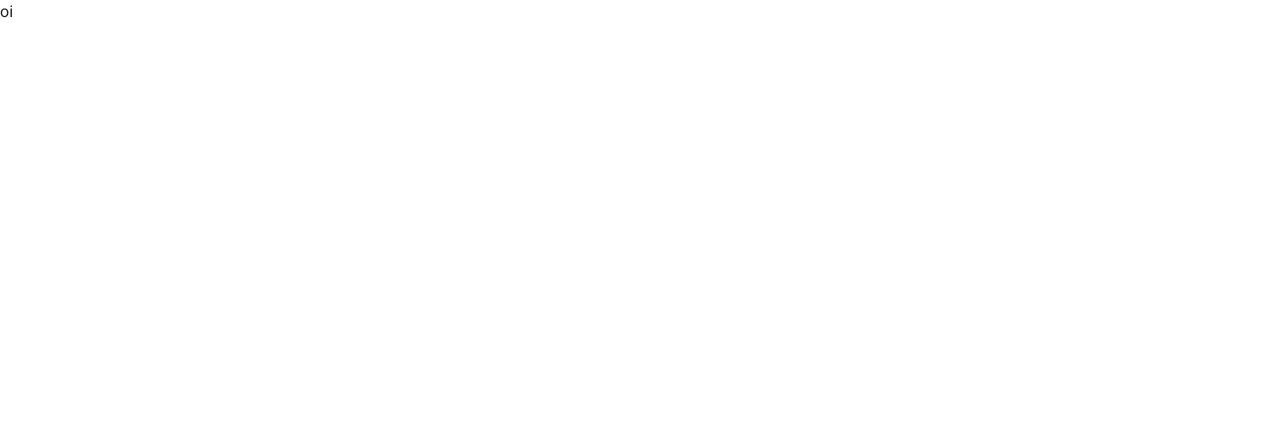
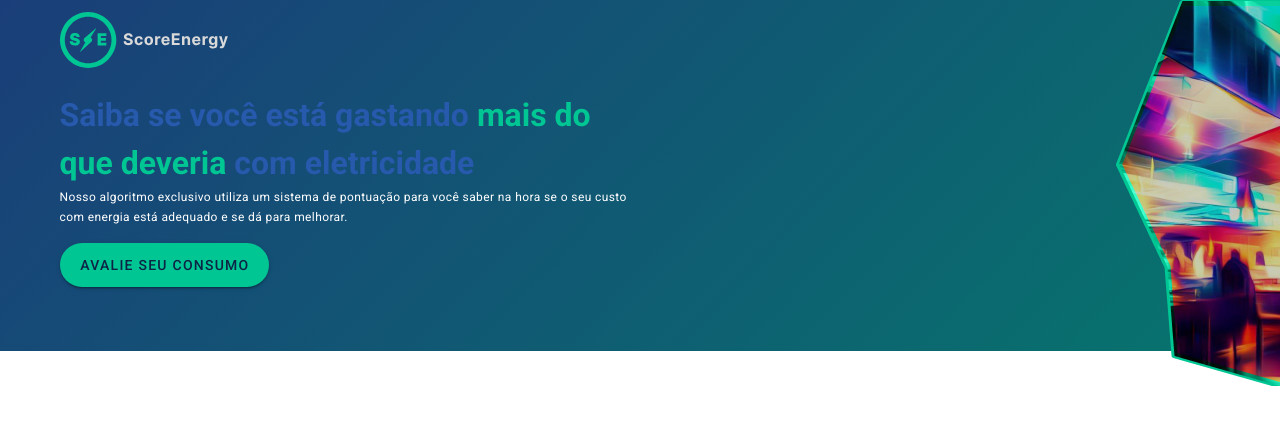
Before and after one commit to arthurstofeles/score_energy, a Vue app: page / in a window 1280 px wide. Shown: the top 424 px of the page. Built offline with nearby package versions, Linux system fonts and the light colour scheme.

Commit message:
feat: adicionando o banner da home

```diff
--- /dev/null
+++ b/src/components/home-page/BannerHome.vue
@@ -0,0 +1,72 @@
+<template>
+  <div class="banner-home">
+    <div>
+      <v-container class="pb-16">
+        <v-row>
+          <v-col cols="6">
+            <img
+              class="mb-4"
+              src="@/assets/logo-score-energy.svg"
+              alt="logo-score-energy"
+            />
+            <h1 class="se_blue--text">
+              Saiba se você está gastando
+              <span class="se_green_light--text">mais do que deveria</span> com
+              eletricidade
+            </h1>
+            <h2 class="white--text caption mb-4">
+              Nosso algoritmo exclusivo utiliza um sistema de pontuação para
+              você saber na hora se o seu custo com energia está adequado e se
+              dá para melhorar.
+            </h2>
+          </v-col>
+        </v-row>
+        <v-btn
+          class="se_blue_dark--text"
+          rounded
+          color="se_green_light"
+          elevation="2"
+          large
+          >Avalie seu consumo</v-btn
+        >
+      </v-container>
+    </div>
+  </div>
+</template>
+
+<script>
+export default {
+  name: "BannerHome",
+};
+</script>
+
+<style scoped>
+.banner-home {
+  background: linear-gradient(
+      314deg,
+      rgba(0, 198, 147, 0.5) 0%,
+      rgba(39, 89, 172, 0.5) 100%
+    ),
+    #0d2346;
+  position: relative;
+  z-index: 0;
+}
+.banner-home::before {
+  content: "";
+  height: 386px;
+  width: 164px;
+  background-image: url("../../assets/banner-image.png");
+  background-size: auto;
+  background-repeat: no-repeat;
+  position: absolute;
+  top: 0px;
+  right: 0px;
+  z-index: 1;
+}
+@media (max-width: 600px) {
+    h1 {
+        font-size: 1.6rem;
+        line-height: 1.2;
+    }
+}
+</style>
--- a/src/plugins/vuetify.js
+++ b/src/plugins/vuetify.js
@@ -12,7 +12,7 @@ export default new Vuetify({
         se_green_light: "#00C693",
         se_green: "#00C693",
         se_blue_light: "#3983FC",
-        se_blue_: "#2759AC",
+        se_blue: "#2759AC",
         se_blue_dark: "#0D2346",
       },
     },
--- a/src/views/HomePage.vue
+++ b/src/views/HomePage.vue
@@ -1,10 +1,14 @@
 <template>
-  <p>oi</p>
+  <div>
+    <BannerHome />
+  </div>
 </template>
 
 <script>
+import BannerHome from "@/components/home-page/BannerHome.vue";
 export default {
   name: "HomePage",
+  components: { BannerHome },
 };
 </script>
 
```
Also changed, not shown: src/assets/banner-image.png (added).
